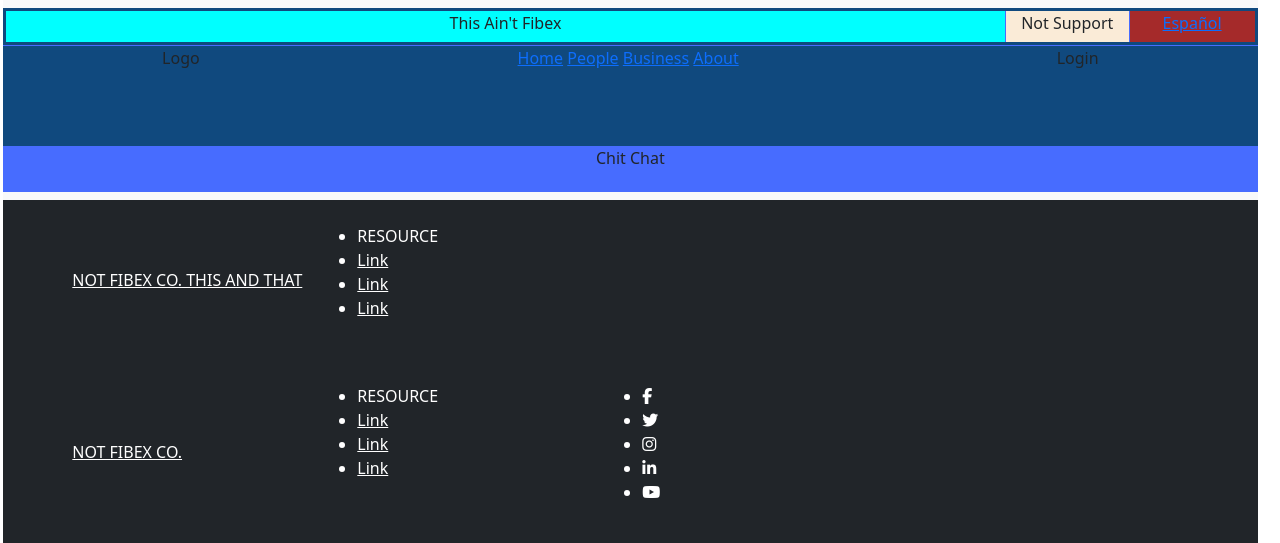
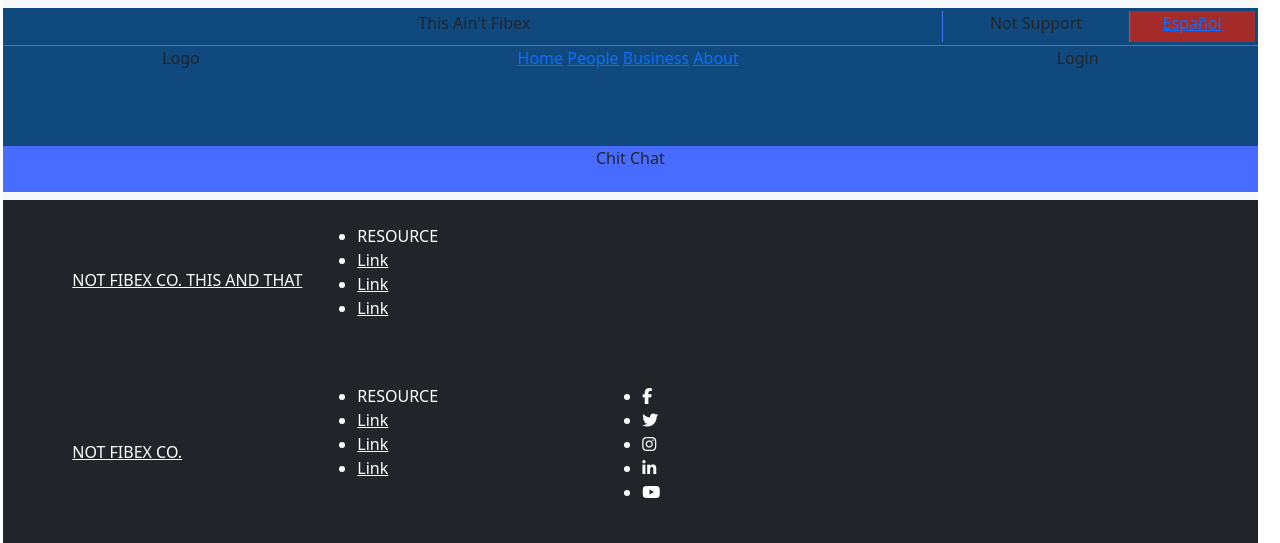
Before and after one commit to laponte16/isp-sample, a PHP site: page / in a window 1280 px wide. Shown: the top 543 px of the page. Run offline with PHP 8.4, Linux system fonts and the light colour scheme; some libraries are stand-ins or nearby versions.

Commit message:
Update styles.css

```diff
--- a/styles.css
+++ b/styles.css
@@ -39,13 +39,10 @@ nav{
     align-items: stretch;
 }
 .navTop1{
-    width: 80%;
-    background-color:aqua;
+    width: 75%;
 }
 .navTop2{
-    width: 10%;
-
-    background-color: antiquewhite;
+    width: 15%;
 
     border-left: solid 1px #476CFF;
     border-right: solid 1px #476CFF;
```
